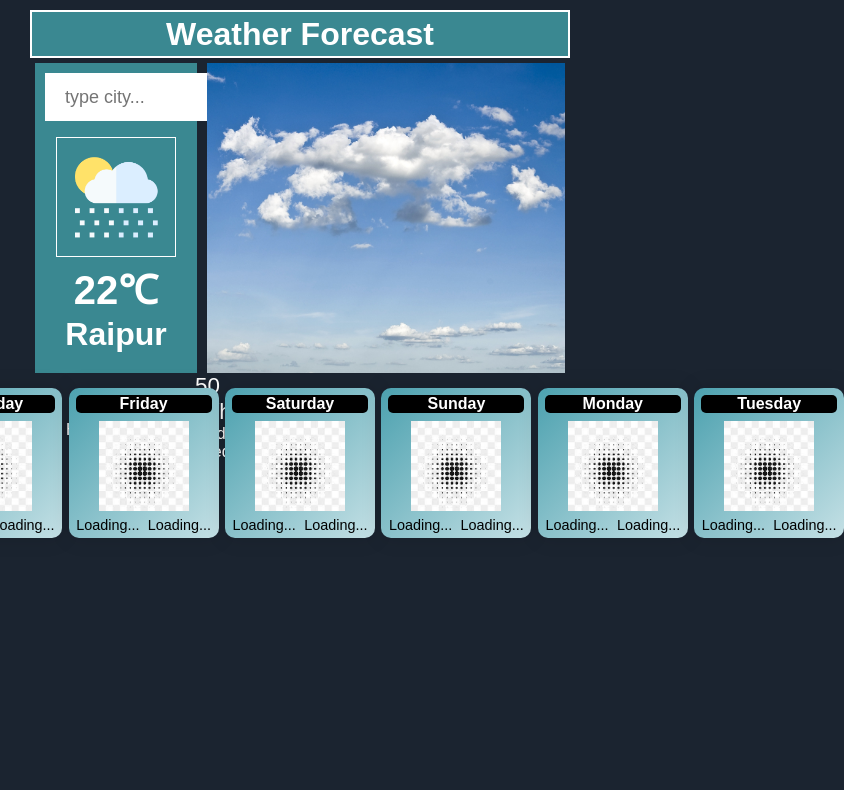
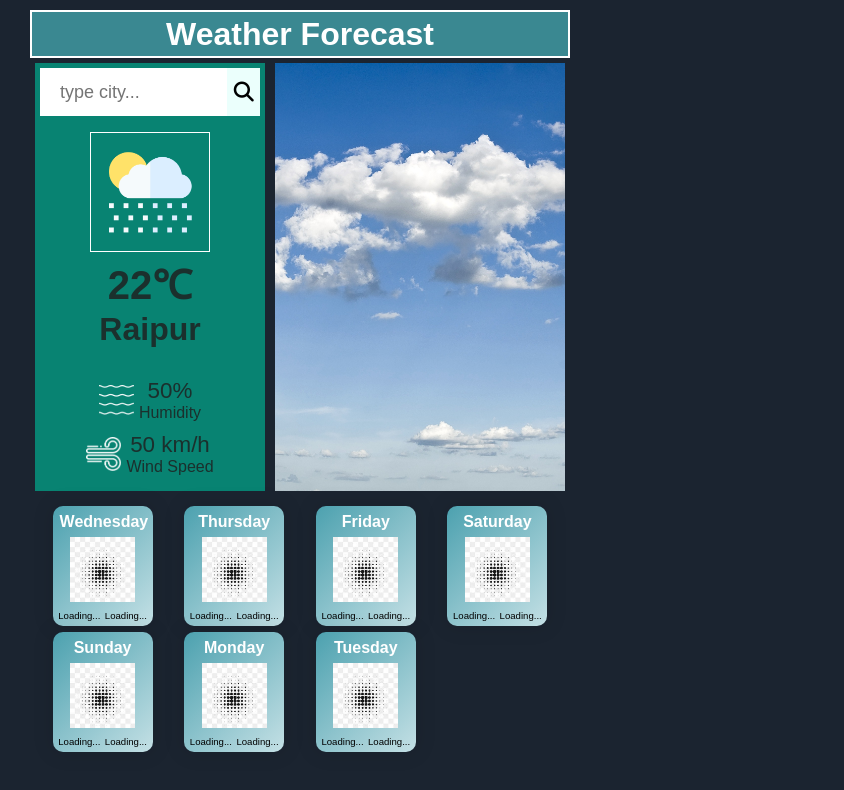
Before and after one commit to rohitbesra2502/weather-forecast, a plain HTML site: page index.html in a window 600 px wide. Shown: the whole page, 844 px wide, since content can reach past the window. Drawn offline with Linux system fonts and the light colour scheme.

Commit message:
final-commit

```diff
--- a/index.html
+++ b/index.html
@@ -39,7 +39,7 @@
                         </div>
                         <div class="col col-2">
                             <img src="images/wind.png" alt="">
-                            <div>
+                            <div class="wind-detail">
                                 <p class="wind">50 km/h</p>
                                 <p>Wind Speed</p>
                             </div>
@@ -51,6 +51,10 @@
                 <!-- bg-weather -->
             </div>
         </div>
+
+        <h2 class="days-forcast">7 Days Weather Forcast</h2>
+
+
         <div class="days-container">
             <div class="icon-container">
                 <div class="icons">
--- a/styles.css
+++ b/styles.css
@@ -1,17 +1,18 @@
-*{
+* {
     padding: 0;
     margin: 0;
     box-sizing: border-box;
     font-family: sans-serif;
 }
 
-body{
+body {
     background-color: #1B2430;
+    height: 100vh;
 }
 
 
 /* ----------------------nav-bar------------------------- */
-.nav-bar{
+.nav-bar {
     width: 90vw;
     max-width: 1100px;
     margin: 0 auto;
@@ -24,25 +25,26 @@ body{
     align-items: center;
     border: 2px solid #fff;
 }
-.nav-heading{
+
+.nav-heading {
     font-size: 2rem;
     font-weight: 700;
-    /* border: 1px solid #fff; */
 }
 
 /* ----------------main-container------------- */
-.page{
+.page {
     width: 90vw;
     max-width: 1100px;
     margin: 0 auto;
-    /* border: 1px solid red; */
+
 }
-.weather-top-container{
-    height: 40vh;
+
+.weather-top-container {
+    min-height: 400px;
     display: flex;
-    /* border: 2px solid blue; */
 }
-.wrapper{
+
+.wrapper {
     background: #3A8891;
     width: 30%;
     margin: 5px;
@@ -51,12 +53,14 @@ body{
     color: #fff;
     /* border: 2px solid black;  */
 }
-.search-container{
+
+.search-container {
     display: flex;
     align-items: center;
     justify-content: space-between;
 }
-.search-container .input{
+
+.search-container .input {
     border: 0;
     outline: 0;
     height: 3rem;
@@ -64,7 +68,8 @@ body{
     font-size: 18px;
     /* background: #fff; */
 }
-.search-container .btn{
+
+.search-container .btn {
     border: 0;
     outline: 0;
     height: 3rem;
@@ -73,53 +78,58 @@ body{
     font-size: 20px;
     background: #ebfffc;
 }
-/* .weather-details{
-    border: 1px solid #fff;
-    margin-top: 5px;
-} */
-.weather-icon{
+
+.weather-icon {
     width: 120px;
     margin-top: 1rem;
     border: 1px solid #fff;
 }
-.weather-details .temp{
+
+.weather-details .temp {
     font-size: 2.5rem;
     font-weight: 600;
     /* border: 1px solid #fff; */
 }
-.weather-details .city{
+
+.weather-details .city {
     font-size: 2rem;
     margin-bottom: 5px;
     /* border: 1px solid #fff; */
 }
-.details{
+
+.details {
     display: grid;
-    grid-template-columns: repeat(2,1fr);
+    grid-template-columns: repeat(2, 1fr);
     justify-items: center;
     gap: 10px;
     margin-top: 20px;
     /* border: 1px solid red; */
 }
-.col{
+
+.col {
     display: flex;
     justify-content: center;
     align-items: center;
     /* border: 1px solid black; */
 }
-.col-1{
+
+.col-1 {
     margin-left: -1.5rem;
     /* border: 1px solid black; */
 }
-.col img{
+
+.col img {
     width: 2.5rem;
     margin-right: 5px;
     /* border: 1px solid black; */
 }
-.humidity, .wind{
+
+.humidity,
+.wind {
     font-size: 1.4rem;
 }
 
-.bg-img{
+.bg-img {
     width: 70%;
     margin: 5px;
     background-image: url("images/bg-img/clear.jpg");
@@ -129,7 +139,7 @@ body{
     /* border: 1px solid #fff; */
 }
 
-.error{
+.error {
     text-align: left;
     margin-left: 10px;
     font-size: 14px;
@@ -138,63 +148,219 @@ body{
 }
 
 /* 2nd ---------------------------------------------------------------------------------------------------------------------*/
-.days-container{
+.days-container {
     height: 11rem;
     /* border: 1px solid #fff; */
 }
-.icon-container{
+.days-forcast{
+    display: none;
+}
+
+.icon-container {
     display: grid;
-    grid-template-columns: repeat(7,1fr);
+    grid-template-columns: repeat(7, 1fr);
     justify-content: center;
     align-items: center;
     gap: 0.4rem;
     padding: 10px;
     /* border: 1px solid blue; */
 }
-.icons{
+
+.icons {
     height: 150px;
     width: 150px;
     padding: 5px;
     border-radius: 10px;
     display: flex;
-    flex-direction:column;
-    background: linear-gradient(135deg,#4ca1af ,#c4e0e5);
+    flex-direction: column;
+    background: linear-gradient(135deg, #4ca1af, #c4e0e5);
     box-shadow: 0 0 20px 2px rgba(0, 0, 0, .1);
     transition: 1s;
     /* border: 1px solid red; */
 }
-.icons:hover{
+
+.icons:hover {
     transform: scale(1.1);
     z-index: 2;
 }
-.image{
+
+.image {
     height: 90px;
     width: 90px;
     margin: auto;
     /* border: 1px solid black; */
 }
-.day-wise-img{
+
+.day-wise-img {
     width: 100%;
 }
-.weather{
+
+.weather {
     margin: 2px;
     border-radius: 5px;
     text-align: center;
     font-weight: bold;
-    background: #000;
+    /* background: #000; */
     color: #fff;
     /* border: 1px solid red; */
 }
-.day-temp{
+
+.day-temp {
     display: grid;
-    grid-template-columns: repeat(2,1fr);
+    grid-template-columns: repeat(2, 1fr);
     justify-items: center;
     align-items: center;
     gap: 0.2rem;
 }
-.minValues,.maxValues{
-    margin-top:1px;
+
+.minValues,
+.maxValues {
+    margin-top: 1px;
     text-align: center;
     font-size: 0.9rem;
     /* border: 1px solid red; */
 }
+
+
+/***** Media Query for Tab screen  *****/
+
+
+@media (min-width:501px) and (max-width:1120px) {
+    body {
+        background-color: #1B2430;
+        margin-top: auto;
+    }
+    .nav-heading {
+        font-size: 2rem;
+        font-weight: 700;
+    }
+    .weather-top-container {
+       min-height: 150px;
+       /* border: 1px solid white; */
+    }
+    .wrapper {
+        /* margin-bottom: 5px; */
+        background: rgb(8, 131, 114);
+        color: #1b302d;
+        padding: 5px 5px;
+         width: 50%;
+
+    }
+
+    .search-container {
+        display: flex;
+        justify-content: center;
+        align-items: center;
+        margin: auto;
+        /* border: 2px solid yellow; */
+
+    }
+
+    .details {
+         display: flex;
+        align-items: center;
+        justify-content: space-between;
+        padding: 10px;
+         /* margin-top: 30px; */
+        /* margin-left: 20px;  */
+        /* border: 2px solid red; */
+
+    }
+
+   .col {
+    /* border: 2px solid black; */
+    margin: auto;
+   }
+  .col img{
+    width: 35px;
+  }
+
+    .days-container {
+        height: 18rem;
+
+    }
+
+    .icon-container {
+        display: grid;
+        grid-template-columns: repeat(4, 1fr);
+        /* border: 1px solid white; */
+        justify-items: center;
+    }
+
+    .icons {
+        /* border: 2px solid gold; */
+        height: 120px;
+        width: 100px;
+    }
+
+    .image {
+        height: 65px;
+        width: 65px;
+        margin: auto;
+    }
+
+    .day-wise-img {
+        width: 100%;
+    }
+
+    .minValues,
+    .maxValues {
+        margin-top: 4px;
+        font-size: 0.6rem;
+    }
+
+}
+
+
+/***** Media Query for Mobile *****/
+@media (max-width:500px){
+    .wrapper{
+        width: 100%;
+        margin-left: 0px;
+    }
+    .weather-top-container{
+        display:grid;
+        grid-template-rows: repeat(2,1fr);
+    }
+    .search-container{
+        justify-content: center;
+    }
+    .days-forcast{
+        height: 2.5rem;
+        background: #3A8891;
+        color: #fff;
+        display: flex;
+        justify-content: center;
+        align-items: center;
+        border: 2px solid #fff;
+    }
+    .icon-container{
+       display:grid;
+       grid-template-columns: repeat(2,1fr);
+       padding-left: 50px;
+       padding-bottom: 60px;
+    }
+    .bg-img{
+       /* display: none; */
+       width: 100%;
+       height: 90%;
+       padding-left: 0px;
+    }
+}
+
+
+@media (min-width:501px) and (max-width:636px){
+
+    .search-container {
+        width: 220px;
+
+    }
+    .input{
+        width: 100%;
+    }
+    .details{
+        display: flex;
+        flex-direction: column;
+    }
+
+}
```
